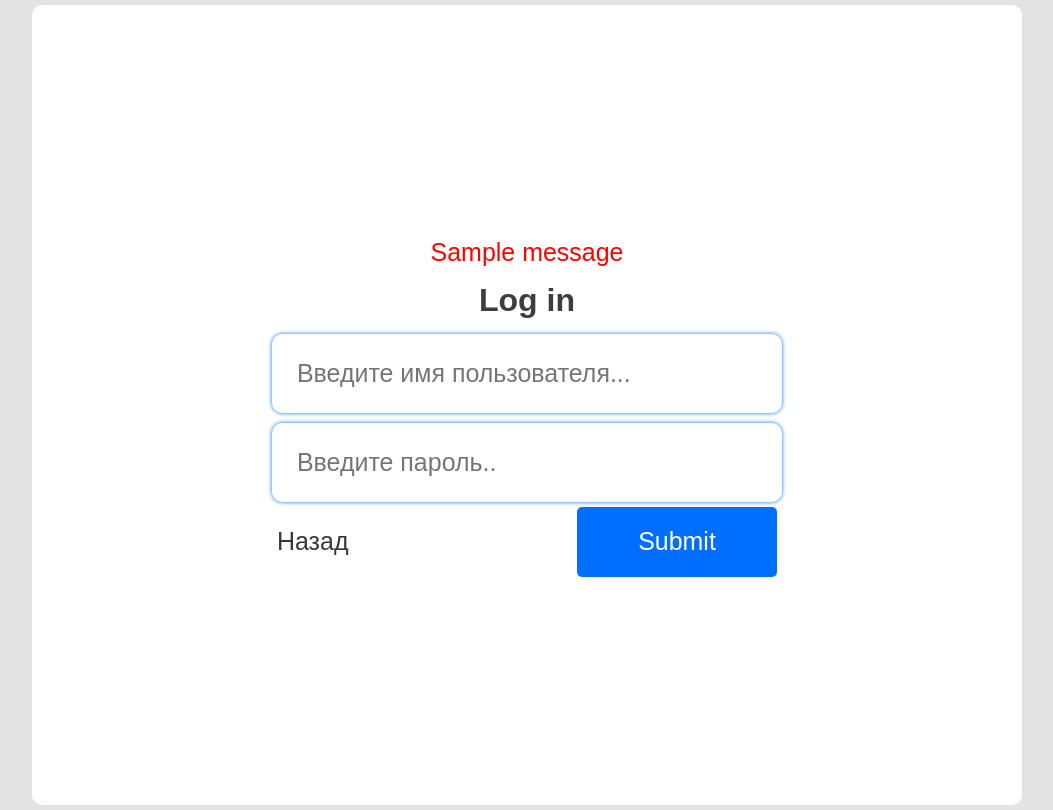
After one commit to aaalllexxx/CVSite, a Flask app: page /user/login in a window 1280 px wide. The commit adds this page. Shown: the whole page, without its empty margins (113-1166 px from the left). Run offline with Flask 3, Linux system fonts and the light colour scheme; tables that the repository leaves empty hold one stand-in row (values such as "Sample post"); one stand-in notice (Sample message) is shown.

Commit message:
added log in page

```diff
--- a/config.json
+++ b/config.json
@@ -7,6 +7,8 @@
     "/user/account": "AccountScreen",
     "/user/share": "ShareScreen",
     "/user/question": "QuestionScreen",
-    "/user/edit": "EditScreen"
+    "/user/edit": "EditScreen",
+    "/user/exit": "ExitScreen",
+    "/user/login": "LoginScreen"
   }
 }
--- a/screens/AccountScreen.py
+++ b/screens/AccountScreen.py
@@ -1,9 +1,11 @@
-from flask import render_template, request
+from flask import render_template, request, redirect
 from helpers import get_user, get_user_by_id
 from aengine_flask.screen import Screen
 
 
 class AccountScreen(Screen):
     def main(self):
-        user = get_user(request.cookies) or get_user_by_id(1)
+        user = get_user(request.cookies)
+        if not user:
+            return redirect("/user/login")
         return render_template("micro_sites/users/account.html", user=user)
--- a/screens/EditScreen.py
+++ b/screens/EditScreen.py
@@ -17,6 +17,8 @@ class EditScreen(Screen):
 
     def main(self):
         user = get_user(request.cookies)
+        if not user:
+            return redirect("/user/login")
         if request.method == "POST":
             form = request.form
             if form:
--- /dev/null
+++ b/screens/LoginScreen.py
@@ -0,0 +1,31 @@
+import uuid
+from hashlib import sha256
+
+from flask import render_template, request, flash, redirect
+from helpers import get_user, get_user_by_id, get_user_by_kw
+from aengine_flask.screen import Screen
+from aengine_flask.global_storage import GlobalStorage
+
+gs = GlobalStorage()
+db = gs.db
+
+class LoginScreen(Screen):
+    options = {
+        "methods": ["GET", "POST"]
+    }
+
+    def main(self):
+        if request.method == "POST":
+            form = request.form
+            if form:
+                user = get_user_by_kw(name=form.get("login"))
+                if user and user.password == sha256(form.get("password").encode("utf-8")).hexdigest():
+                    uid = uuid.uuid4().hex
+                    user.session_id = uid
+                    db.session.commit()
+                    resp = redirect("/user/account")
+                    resp.set_cookie("session_id", uid, 1*60*60*10)
+                    return resp
+            flash("Неверные данные для входа.")
+
+        return render_template("micro_sites/users/login.html")
--- a/screens/QuestionScreen.py
+++ b/screens/QuestionScreen.py
@@ -17,6 +17,8 @@ class QuestionScreen(Screen):
 
     def main(self):
         user = get_user(request.cookies)
+        if not user:
+            return redirect("/user/login")
         if request.method == "POST":
             form = request.form
             if form:
--- a/screens/ShareScreen.py
+++ b/screens/ShareScreen.py
@@ -12,7 +12,9 @@ class ShareScreen(Screen):
     }
 
     def main(self):
-        user = get_user(request.cookies) or get_user_by_id(1)
+        user = get_user(request.cookies)
+        if not user:
+            return redirect("/user/login")
         if request.method == "POST":
             form = request.form
             if form:
--- a/templates/micro_sites/users/account.html
+++ b/templates/micro_sites/users/account.html
@@ -2,7 +2,7 @@
 <html lang="en">
     <head>
         <meta charset="UTF-8">
-        <title>Title</title>
+        <title>{{user.name}} - account</title>
         <link rel="stylesheet" href="/static/css/main.css">
         <link rel="stylesheet" href="/static/css/account/main.css">
     </head>
@@ -35,7 +35,7 @@
                 <a href="/user/edit" class="button_link">Редактировать</a>
             </div>
             <div class="button">
-                <a href="#" class="button_link">Выйти</a>
+                <a href="/user/exit" class="button_link">Выйти</a>
             </div>
             <div class="button">
                 <a href="#" class="button_link" style="color: #da0101">Удалить</a>
--- a/templates/micro_sites/users/edit.html
+++ b/templates/micro_sites/users/edit.html
@@ -2,7 +2,7 @@
 <html lang="en">
 <head>
     <meta charset="UTF-8">
-    <title>Title</title>
+    <title>{{user.name}} - edit profile</title>
     <link rel="stylesheet" href="/static/css/main.css">
     <link rel="stylesheet" href="/static/css/account/main.css">
     <link rel="stylesheet" href="/static/css/account/form.css">
--- /dev/null
+++ b/templates/micro_sites/users/login.html
@@ -0,0 +1,44 @@
+<!DOCTYPE html>
+<html lang="en">
+    <head>
+        <meta charset="UTF-8">
+        <title>AlexPoints - Login</title>
+        <link rel="stylesheet" href="/static/css/main.css">
+        <link rel="stylesheet" href="/static/css/account/main.css">
+        <link rel="stylesheet" href="/static/css/account/form.css">
+    </head>
+    <body>
+        <div class="content">
+            <form action="/user/login" method="post" class="form">
+                {% if get_flashed_messages %}
+                <p class="error">{{get_flashed_messages()[0]}}</p>
+                {% endif %}
+                <h1 class="login">Log in</h1>
+                <input type="text" name="login" placeholder="Введите имя пользователя..." class="input" required>
+                <input type="password" name="password" placeholder="Введите пароль.." class="input" required>
+                <div class="bottom">
+                    <a href="/" class="back">Назад</a>
+                    <input type="submit" class="form_button">
+                </div>
+
+            </form>
+        </div>
+    </body>
+
+    <style>
+        .error {
+            color: red;
+            text-align: center;
+            padding: 5px;
+            font-size: calc(1.2 * var(--index));
+        }
+        .login {
+            color: #3d3d3d;
+            text-align: center;
+            margin: 10px;
+        }
+        .content {
+            height: 100vh;
+        }
+    </style>
+</html>
--- a/templates/micro_sites/users/question.html
+++ b/templates/micro_sites/users/question.html
@@ -2,7 +2,7 @@
 <html lang="en">
 <head>
     <meta charset="UTF-8">
-    <title>Title</title>
+    <title>{{user.name}} - ask question</title>
     <link rel="stylesheet" href="/static/css/main.css">
     <link rel="stylesheet" href="/static/css/account/main.css">
     <link rel="stylesheet" href="/static/css/account/form.css">
--- a/templates/micro_sites/users/share.html
+++ b/templates/micro_sites/users/share.html
@@ -2,7 +2,7 @@
 <html lang="en">
     <head>
         <meta charset="UTF-8">
-        <title>Title</title>
+        <title>{{user.name}} - share points</title>
         <link rel="stylesheet" href="/static/css/main.css">
         <link rel="stylesheet" href="/static/css/account/main.css">
         <link rel="stylesheet" href="/static/css/account/form.css">
@@ -37,10 +37,6 @@
     {% include 'micro_sites/users/styles.html' %}
 
     <style>
-        .head {
-            background-image: url("{{user.bg_image}}");
-            background-position: 0 -300px;
-        }
         .error {
             color: red;
             text-align: center;
--- a/templates/micro_sites/users/styles.html
+++ b/templates/micro_sites/users/styles.html
@@ -3,6 +3,7 @@
     transform: translate({{user.Hav}}px, {{user.Vav}}px) scale({{user.Sav}}, {{user.Sav}});
   }
   .head {
+    background-image: url("{{user.bg_image}}");
     background-position: {{user.Hbg}}px {{user.Vbg}}px;
   }
 </style>
```
Also changed, not shown: helpers.py (+13 -1 lines), screens/ExitScreen.py (added, +24 -0 lines), screens/RegisterScreen.py (added).
